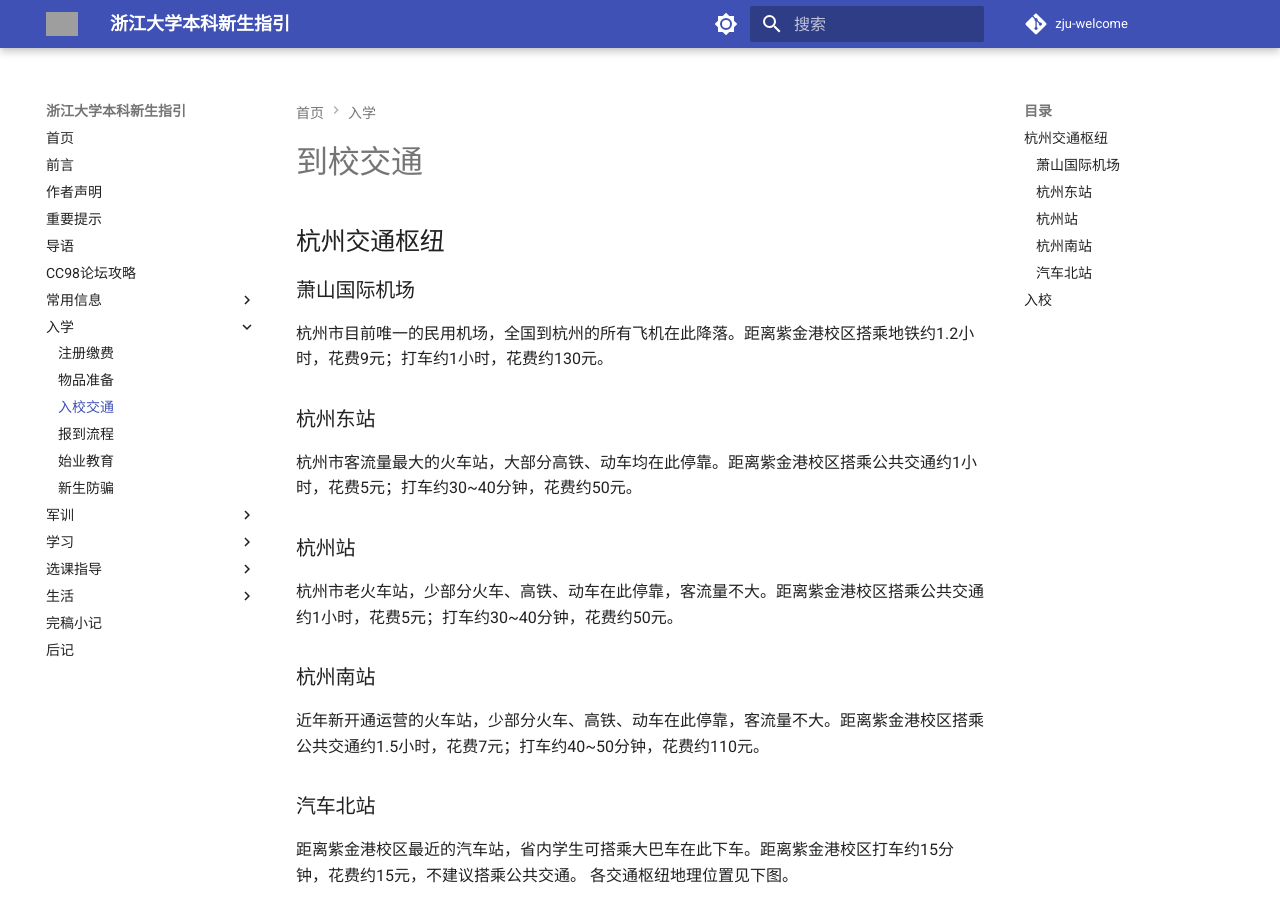
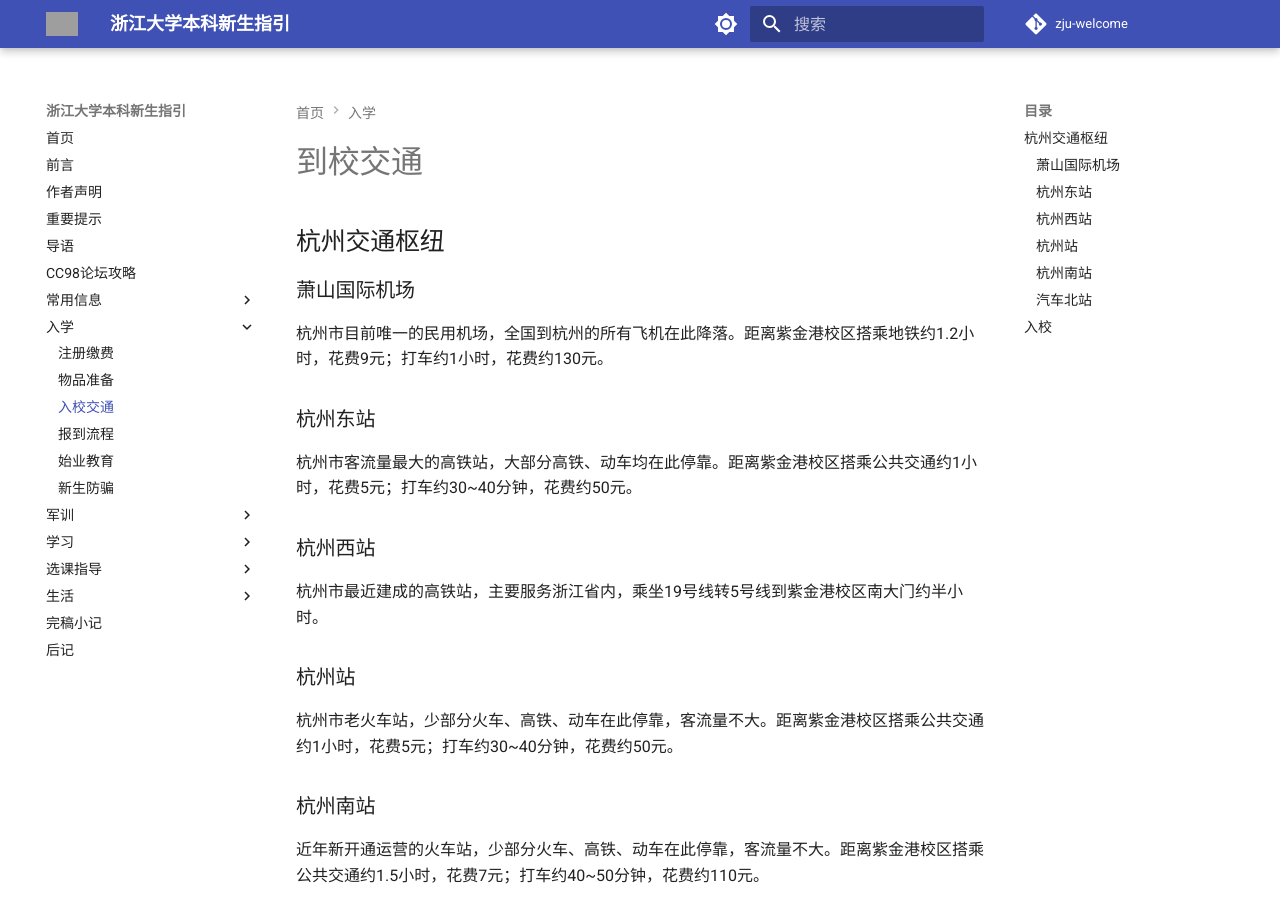
Before and after one commit to mini-full/zju-welcome, an MkDocs documentation site: the page built from docs/registration/transportation.md, in a window 1280 px wide and 900 px high. Built offline with MkDocs 1.6.1 and Material for MkDocs 9.7.7, drawn with Linux system fonts in a browser that asks for light colours; comment, search, counter and statistics services are not loaded; grey boxes are pictures that could not be loaded.

Commit message:
新增杭州西站

```diff
--- a/docs/registration/transportation.md
+++ b/docs/registration/transportation.md
@@ -8,7 +8,11 @@
 
 ### 杭州东站
 
-杭州市客流量最大的火车站，大部分高铁、动车均在此停靠。距离紫金港校区搭乘公共交通约1小时，花费5元；打车约30~40分钟，花费约50元。
+杭州市客流量最大的高铁站，大部分高铁、动车均在此停靠。距离紫金港校区搭乘公共交通约1小时，花费5元；打车约30~40分钟，花费约50元。
+
+### 杭州西站
+
+杭州市最近建成的高铁站，主要服务浙江省内，乘坐19号线转5号线到紫金港校区南大门约半小时。
 
 ### 杭州站
 
```
